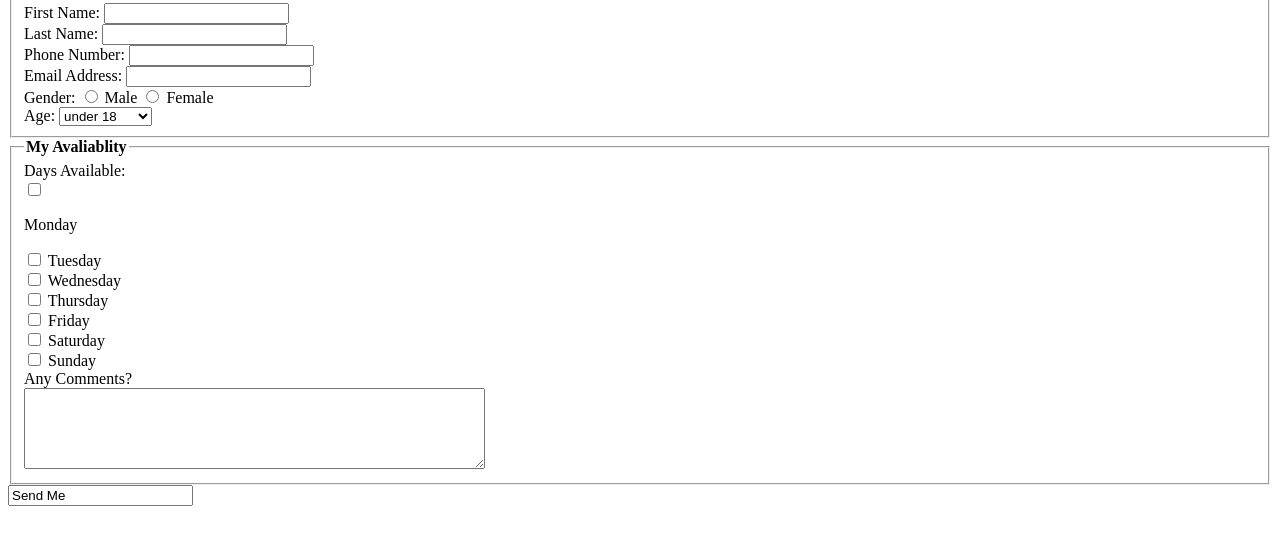
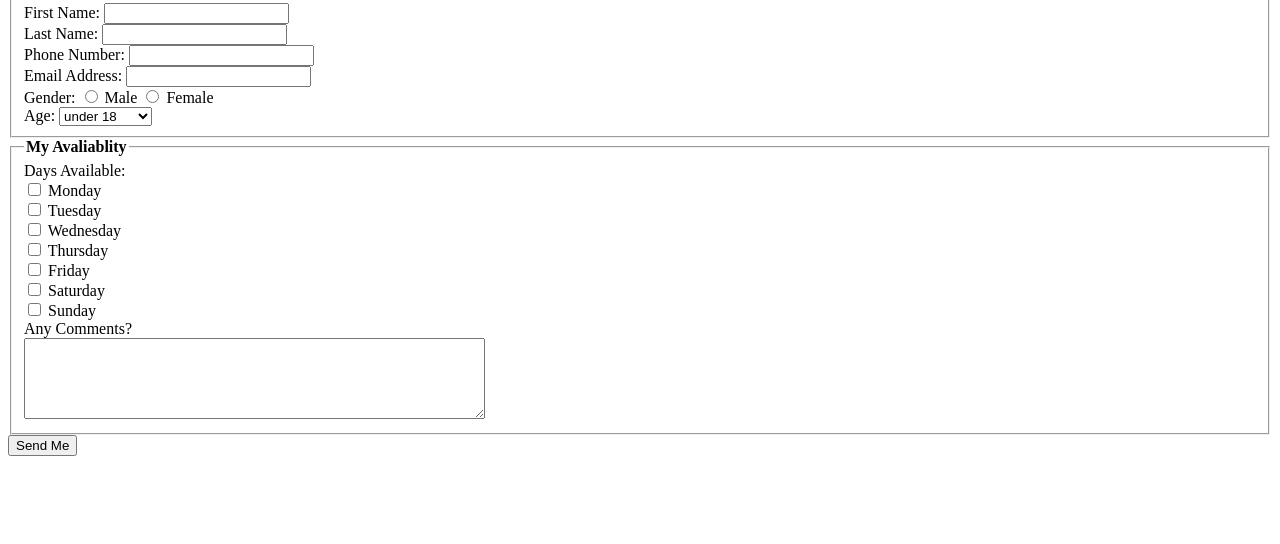
Before and after one commit to chuynh2/Lab4, a plain HTML site: page index.html in a window 1280 px wide. Shown: the part 100-644 px from the top of the page. Drawn offline with Linux system fonts and the light colour scheme.

Commit message:
removed label from days and changed sumbit to submit

```diff
--- a/index.html
+++ b/index.html
@@ -58,44 +58,37 @@
 				<label> Days Available: </label>
 				<div>
 					<label>
-						<input type = "checkbox" name = "available_field[]" value = "Monday">
-						<p> Monday </p>
+						<input type = "checkbox" name = "available_field[]" value = "Monday"> Monday
 					</label>
 				</div>
 				<div>
 					<label>
-						<input type = "checkbox" name = "available_field[]" value = "Tuesday">
-						<label> Tuesday </label>
+						<input type = "checkbox" name = "available_field[]" value = "Tuesday"> Tuesday
 					</label>
 				</div>
 				<div>
 					<label>
-						<input type = "checkbox" name = "available_field[]" value = "Wednesday">
-						<label> Wednesday </label>
+						<input type = "checkbox" name = "available_field[]" value = "Wednesday"> Wednesday
 					</label>
 				</div>
 				<div>
 					<label>
-						<input type = "checkbox" name = "available_field[]" value = "Thursday">
-						<label> Thursday </label>
+						<input type = "checkbox" name = "available_field[]" value = "Thursday"> Thursday
 					</label>
 				</div>
 				<div>
 					<label>
-						<input type = "checkbox" name = "available_field[]" value = "Friday">
-						<label> Friday </label>
+						<input type = "checkbox" name = "available_field[]" value = "Friday"> Friday
 					</label>
 				</div>
 				<div>
 					<label>
-						<input type = "checkbox" name = "available_field[]" value = "Saturday">
-						<label> Saturday </label>
+						<input type = "checkbox" name = "available_field[]" value = "Saturday"> Saturday
 					</label>
 				</div>
 				<div>
 					<label>
-						<input type = "checkbox" name = "available_field[]" value = "Sunday">
-						<label> Sunday </label>
+						<input type = "checkbox" name = "available_field[]" value = "Sunday"> Sunday
 					</label>
 				</div>
 				<div>
@@ -108,7 +101,7 @@
 			<div>
 				<input type = "hidden" name = "hidden_field" value = "aqiao">
 			</div>
-			<input type = "sumbit" value = "Send Me">
+			<input type = "submit" value = "Send Me">
 		</form>
 	</body>
 
```
